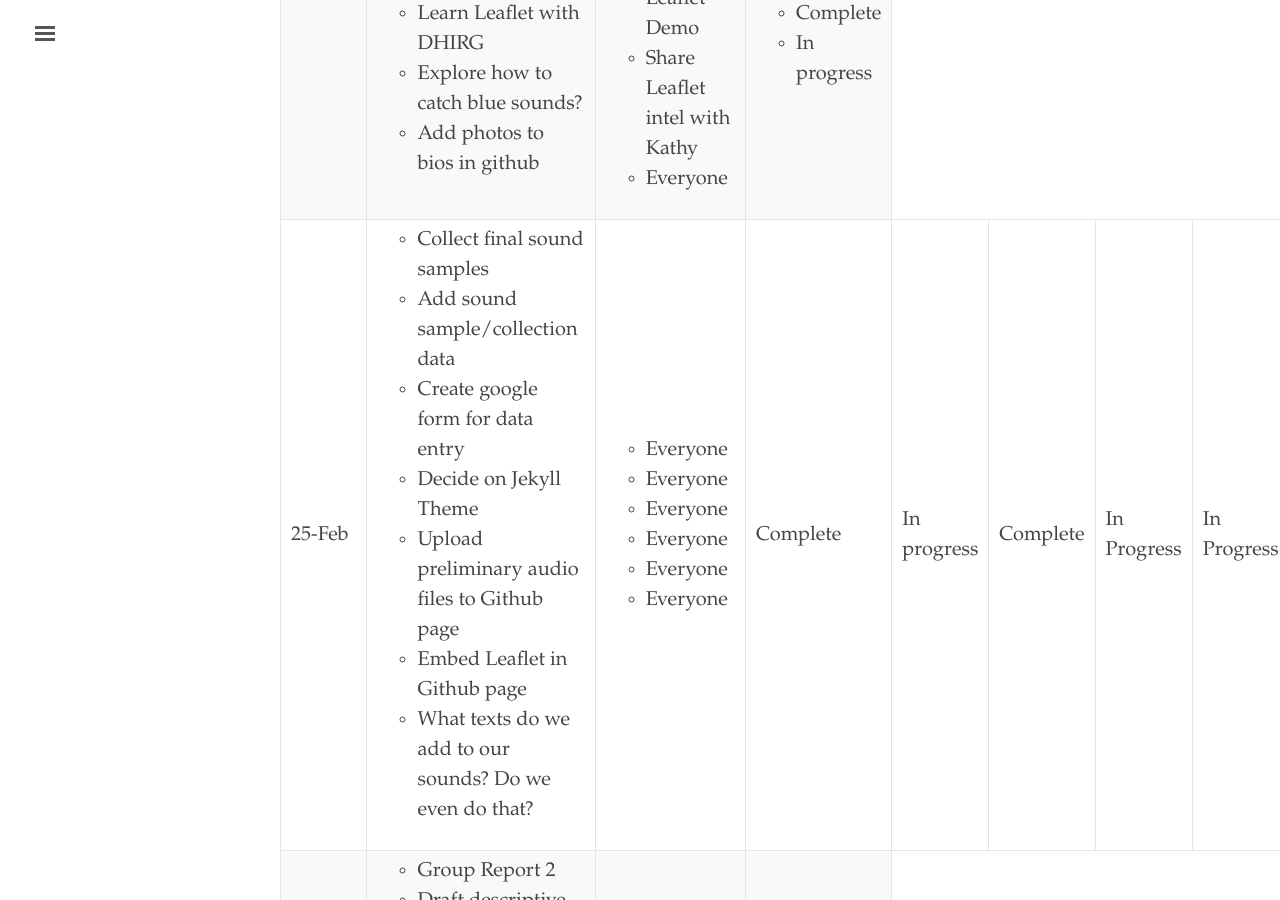
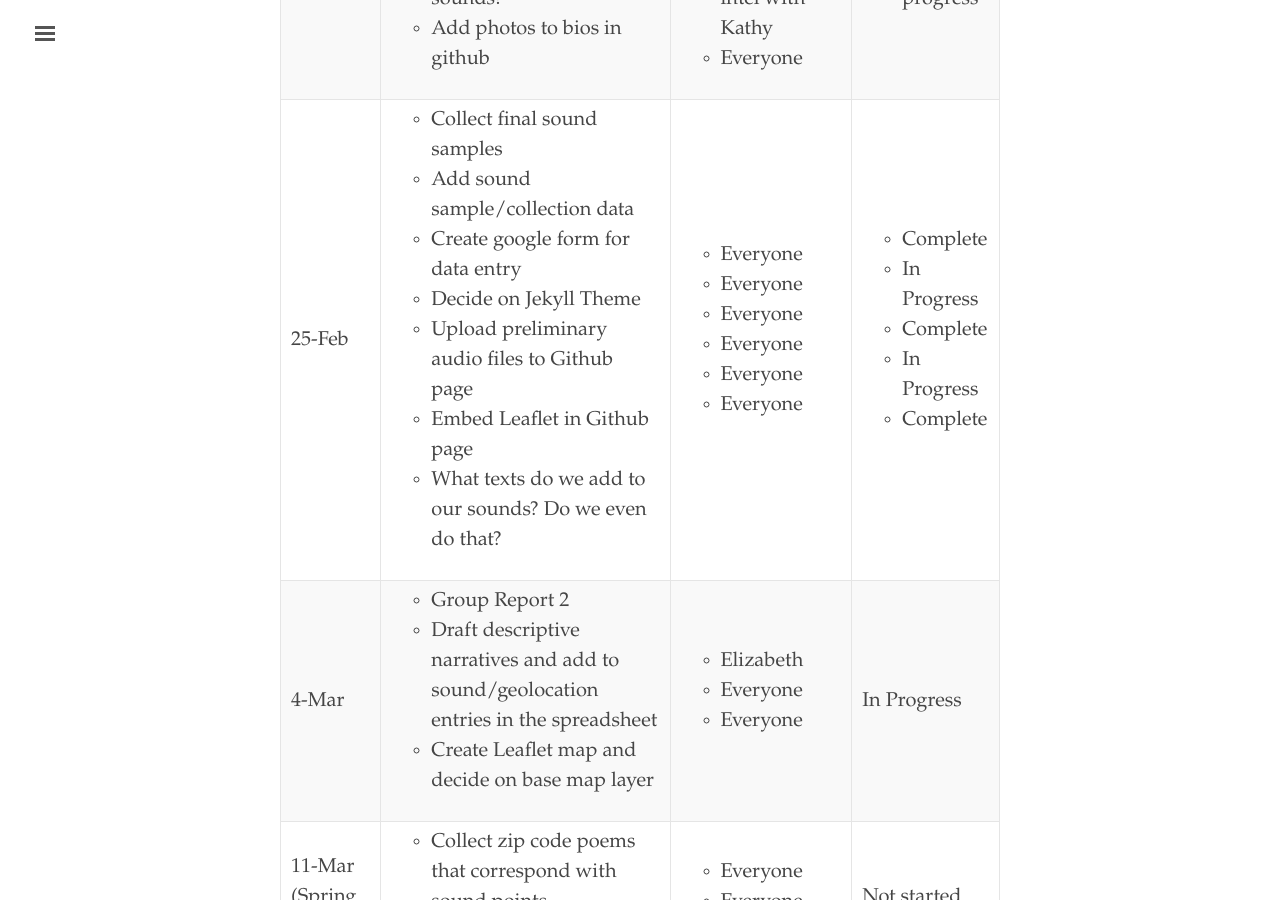
Before and after one commit to rm4-25/lsf_3, a Jekyll site: the page built from Workflow.md, in a window 1280 px wide and 900 px high, scrolled down 664 px. Built offline with Jekyll 4.4.1, drawn with Linux system fonts in a browser that asks for light colours.

Commit message:
Update Workflow.md
Fixed 25-feb row.

```diff
--- a/Workflow.md
+++ b/Workflow.md
@@ -88,12 +88,15 @@ order: 3
         <li>Everyone</li>
       </ul>
     </td>
-    <td>Complete</td>
-    <td>In progress</td>
-    <td>Complete</td>
-    <td>In Progress</td>
-    <td>In Progress</td>
-    <td>Complete</td>
+    <td>
+      <ul>
+        <li>Complete</li>
+        <li>In Progress</li>
+        <li>Complete</li>
+        <li>In Progress</li>
+        <li>Complete</li>
+      </ul>
+    </td>
   </tr>
   <tr>
     <td>4-Mar </td>
```
